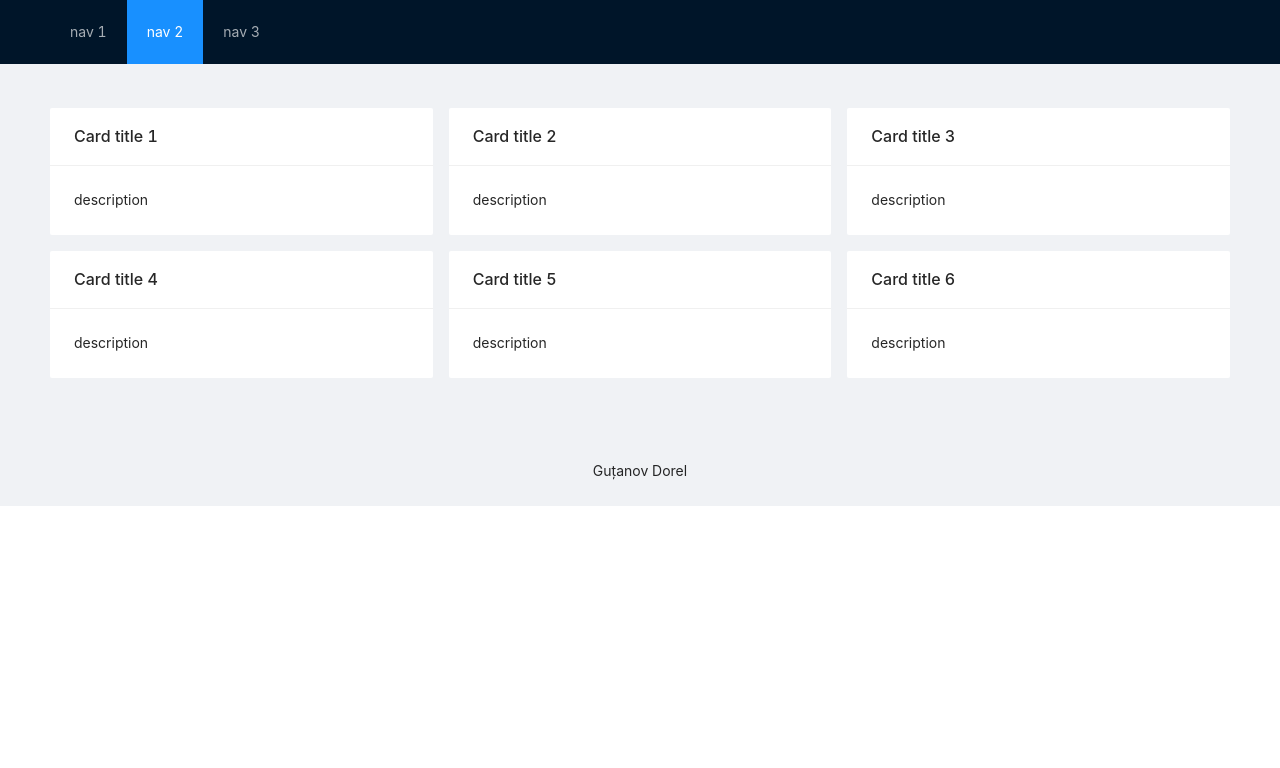
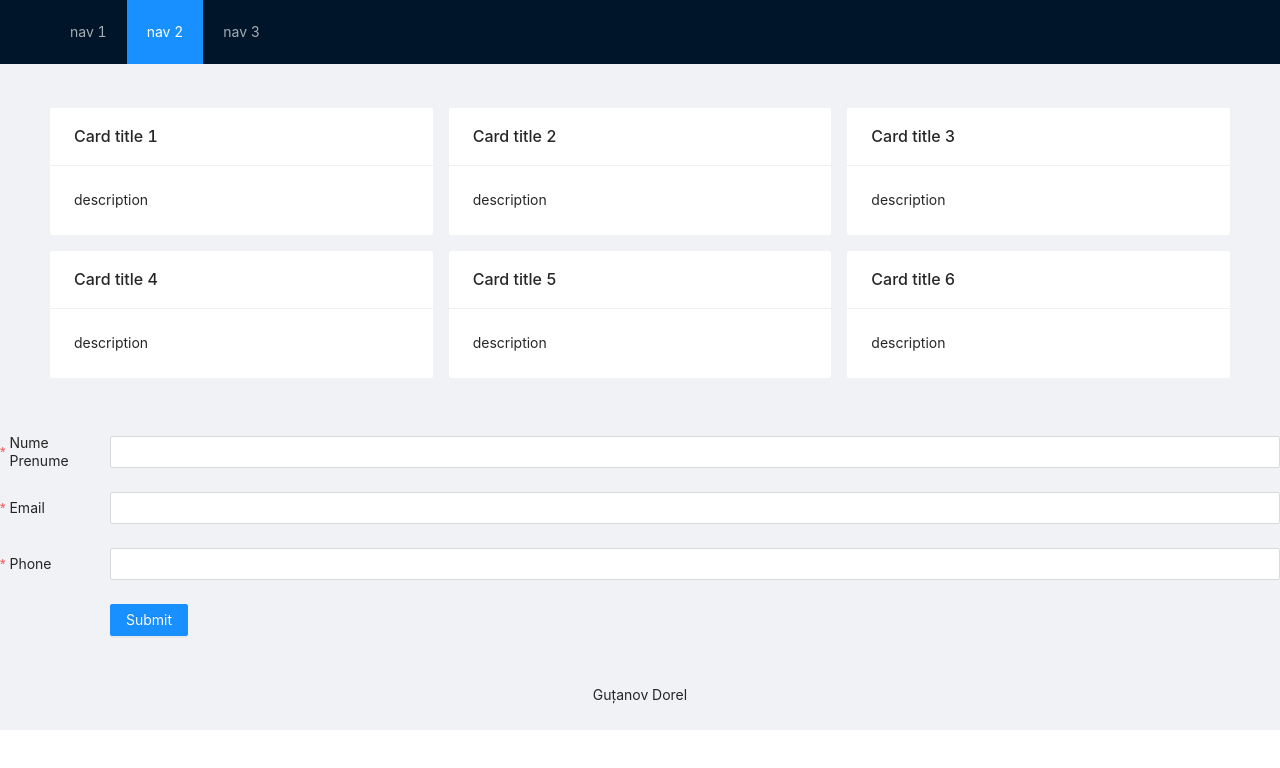
Before and after one commit to DorelGutanov/TWeb, a React (Create React App) app: page / in a window 1280 px wide. Shown: the top 768 px of the page. Built offline with nearby package versions, Linux system fonts and the light colour scheme.

Commit message:
create Form

```diff
--- a/src/App.tsx
+++ b/src/App.tsx
@@ -7,6 +7,7 @@ import {HeaderLayout} from "./Layouts/HeaderLayout";
 import Mycontent from "./Layouts/Mycontent";
 import {Footer} from "antd/es/layout/layout";
 import {Layout} from "antd";
+import {FormLayout} from "./Layouts/FormLayout";
 function App() {
   return (
       <Layout>
@@ -17,6 +18,7 @@ function App() {
           }}>
   <Mycontent />
           </div>
+          <FormLayout/>
   <Footer style={{ textAlign: 'center' }}>Guțanov Dorel</Footer>
         </Layout>
   );
--- /dev/null
+++ b/src/Layouts/FormLayout.tsx
@@ -0,0 +1,32 @@
+import {Form, Input, Button, Menu} from 'antd';
+export const FormLayout =() =>{
+    return(
+        <Form
+            name="wrap"
+            labelCol={{ flex: '110px' }}
+            labelAlign="left"
+            labelWrap
+            wrapperCol={{ flex: 1 }}
+            colon={false}
+        >
+            <Form.Item label="Nume Prenume" name="username" rules={[{ required: true }]}>
+                <Input
+                />
+            </Form.Item>
+
+            <Form.Item label="Email" name="Email" rules={[{ required: true }]}>
+                <Input />
+            </Form.Item>
+
+            <Form.Item label="Phone" name="Phone"   rules={[{ required: true }]}>
+                <Input />
+            </Form.Item>
+
+            <Form.Item label=" ">
+                <Button type="primary" htmlType="submit">
+                    Submit
+                </Button>
+            </Form.Item>
+        </Form>
+    )
+}
```
